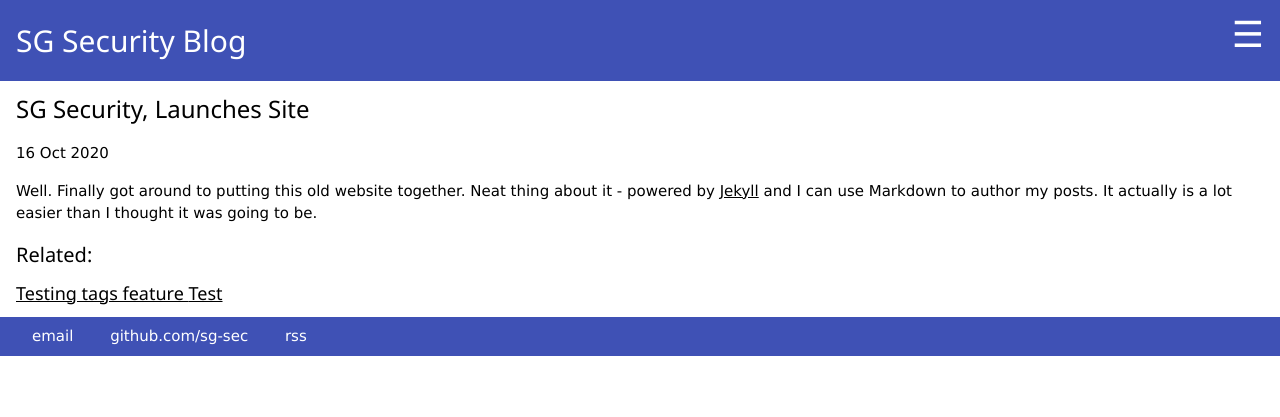
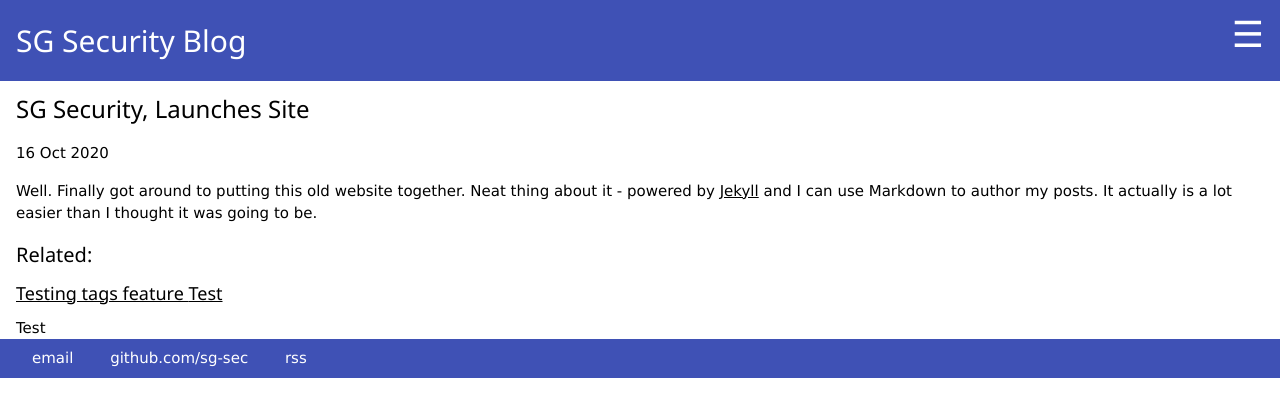
Before and after one commit to sg-sec/sg-sec.github.io, a Jekyll site: the page built from _posts/2020-10-16-test.md, in a window 1280 px wide. Shown: the top 417 px of the page. Built offline with Jekyll 4.4.1, drawn with Linux system fonts in a browser that asks for light colours.

Commit message:
Update post.html

```diff
--- a/_layouts/post.html
+++ b/_layouts/post.html
@@ -41,4 +41,8 @@ layout: default
       {% endif %}
     {% endif %}
 
+     <div >
+         {{ commonTags }}
+     </div >
+
   {% endfor %}
```
